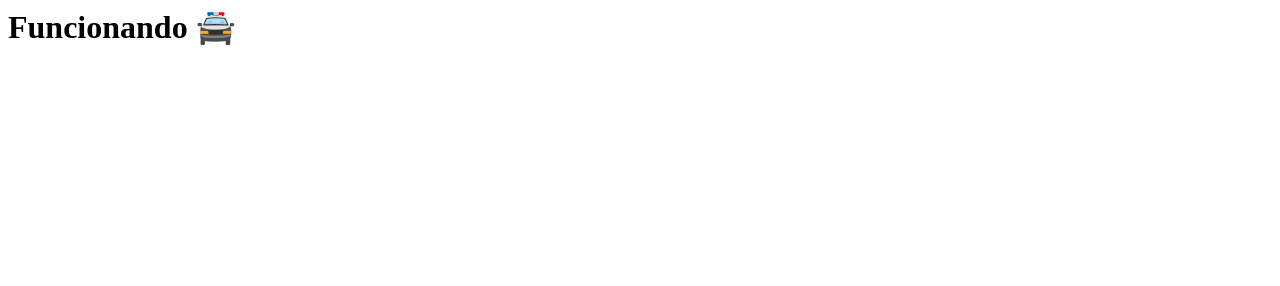
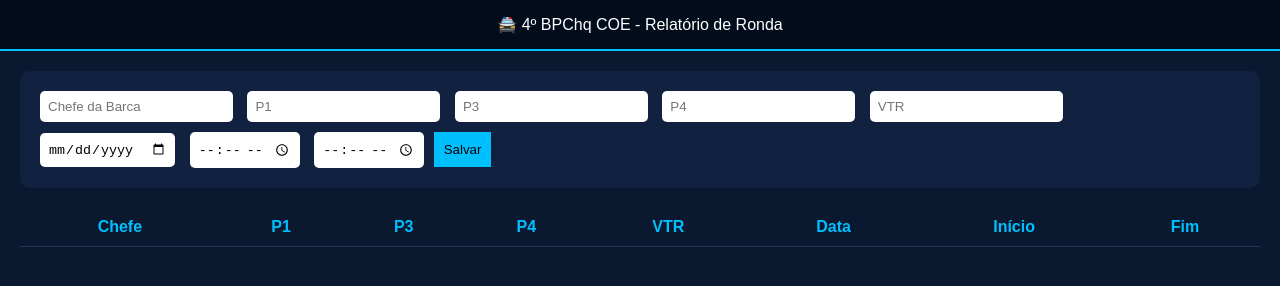
Before and after one commit to enricosena90/sistema-coe, a website: page public/index.html in a window 1280 px wide. Drawn offline with Linux system fonts and the light colour scheme.

Commit message:
Update index.html

```diff
--- a/public/index.html
+++ b/public/index.html
@@ -1 +1,140 @@
-<h1>Funcionando 🚔</h1>
+<!DOCTYPE html>
+<html>
+<head>
+<meta charset="UTF-8">
+<title>COE - Relatório de Ronda</title>
+
+<style>
+body {
+  margin: 0;
+  font-family: Arial;
+  background: #0a192f;
+  color: #fff;
+}
+
+header {
+  background: #020c1b;
+  padding: 15px;
+  text-align: center;
+  border-bottom: 2px solid #00bfff;
+}
+
+.container {
+  padding: 20px;
+}
+
+.form {
+  background: #112240;
+  padding: 15px;
+  border-radius: 10px;
+}
+
+input {
+  padding: 8px;
+  margin: 5px;
+  border-radius: 5px;
+  border: none;
+}
+
+button {
+  padding: 10px;
+  background: #00bfff;
+  border: none;
+  cursor: pointer;
+}
+
+table {
+  width: 100%;
+  margin-top: 20px;
+  border-collapse: collapse;
+}
+
+th, td {
+  padding: 10px;
+  border-bottom: 1px solid #233554;
+}
+
+th {
+  color: #00bfff;
+}
+</style>
+</head>
+
+<body>
+
+<header>🚔 4º BPChq COE - Relatório de Ronda</header>
+
+<div class="container">
+
+<div class="form">
+  <input id="chefe" placeholder="Chefe da Barca">
+  <input id="p1" placeholder="P1">
+  <input id="p3" placeholder="P3">
+  <input id="p4" placeholder="P4">
+  <input id="vtr" placeholder="VTR"><br>
+
+  <input type="date" id="data">
+  <input type="time" id="inicio">
+  <input type="time" id="fim">
+
+  <button onclick="salvar()">Salvar</button>
+</div>
+
+<table>
+<thead>
+<tr>
+<th>Chefe</th>
+<th>P1</th>
+<th>P3</th>
+<th>P4</th>
+<th>VTR</th>
+<th>Data</th>
+<th>Início</th>
+<th>Fim</th>
+</tr>
+</thead>
+<tbody id="tabela"></tbody>
+</table>
+
+</div>
+
+<script>
+let dados = [];
+
+function salvar() {
+  dados.push({
+    chefe: chefe.value,
+    p1: p1.value,
+    p3: p3.value,
+    p4: p4.value,
+    vtr: vtr.value,
+    data: data.value,
+    inicio: inicio.value,
+    fim: fim.value
+  });
+
+  atualizar();
+}
+
+function atualizar() {
+  tabela.innerHTML = "";
+
+  dados.forEach(d => {
+    tabela.innerHTML += `
+      <tr>
+        <td>${d.chefe}</td>
+        <td>${d.p1}</td>
+        <td>${d.p3}</td>
+        <td>${d.p4}</td>
+        <td>${d.vtr}</td>
+        <td>${d.data}</td>
+        <td>${d.inicio}</td>
+        <td>${d.fim}</td>
+      </tr>
+    `;
+  });
+}
+</script>
+
+</body>
+</html>
```
